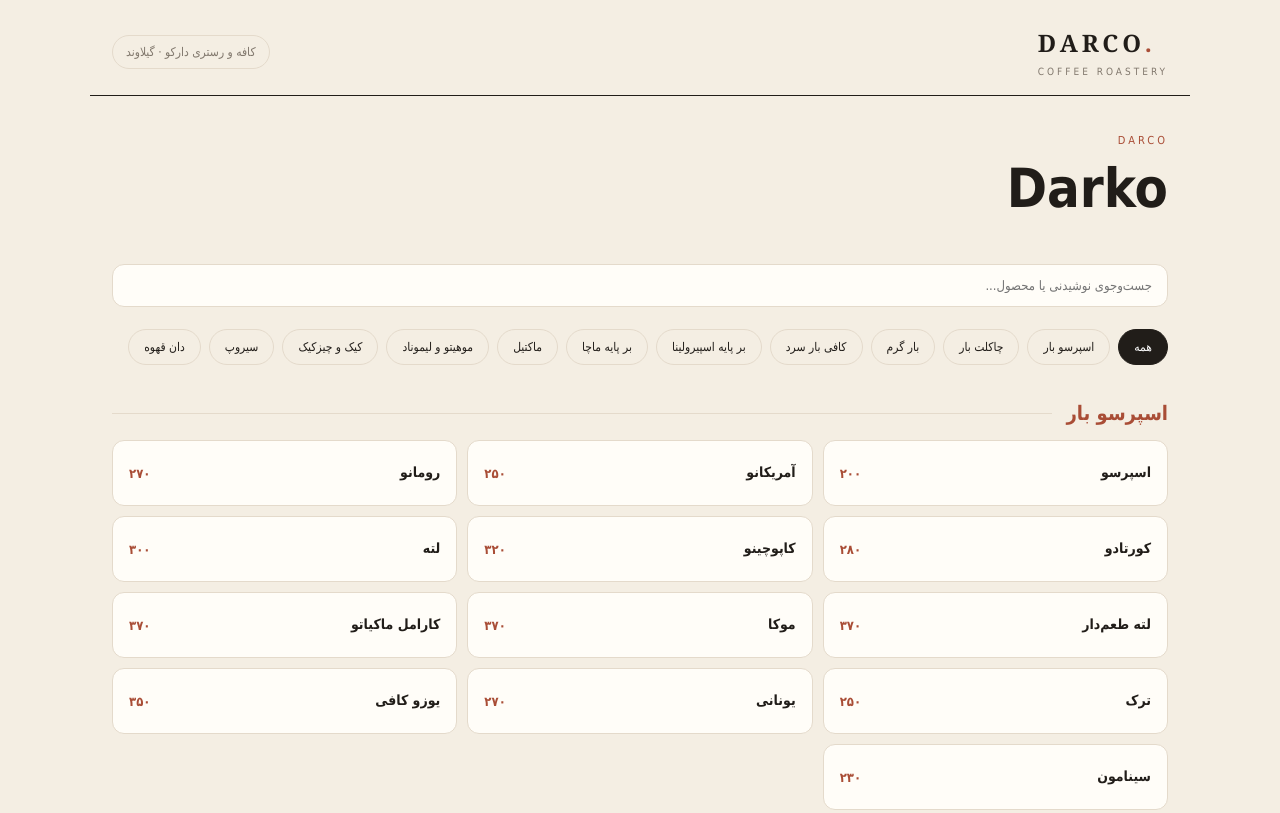
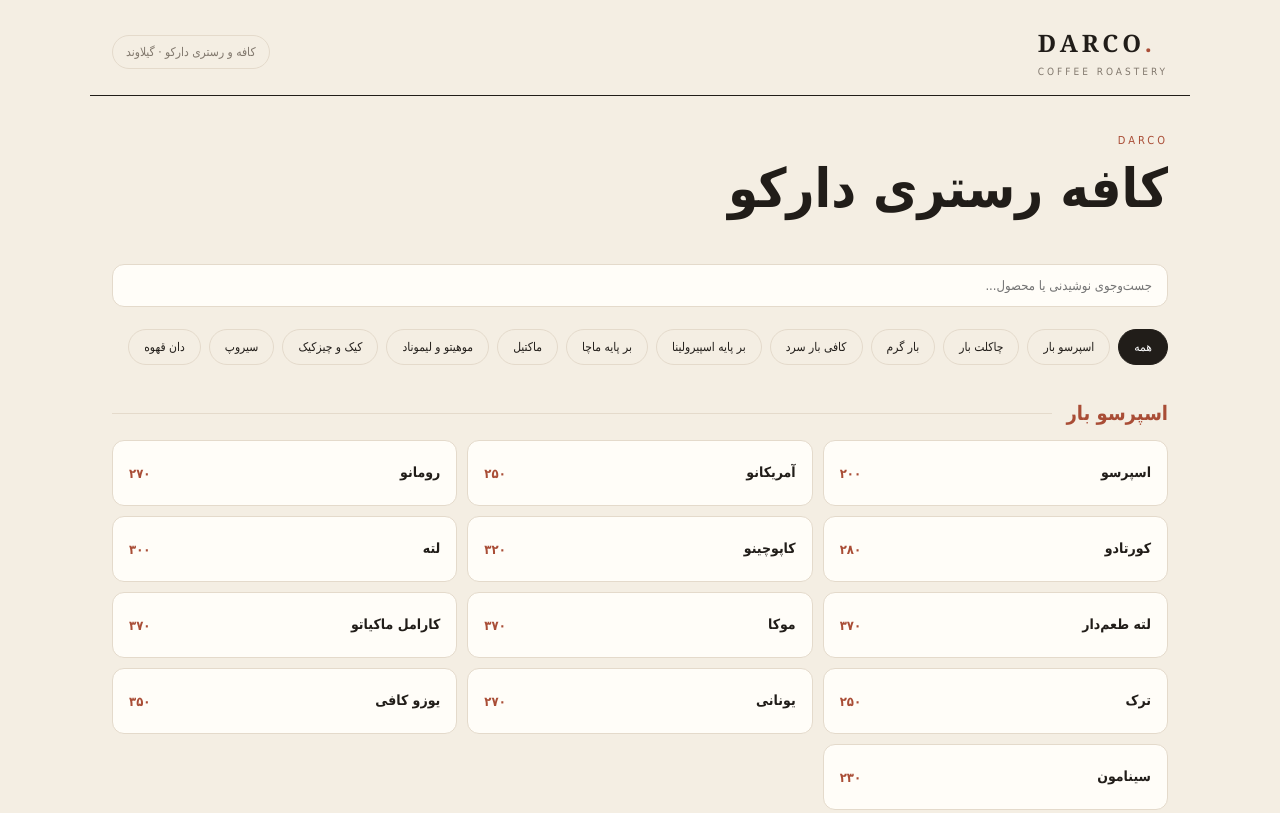
Before and after one commit to sajjaallahdad-dot/Darko-CRM., a plain HTML site: page index.html in a window 1280 px wide. Shown: the top 813 px of the page. Drawn offline with Linux system fonts and the light colour scheme.

Commit message:
Change menu heading to Cafe Roastery Darco

```diff
--- a/index.html
+++ b/index.html
@@ -27,7 +27,7 @@ main{max-width:1100px;margin:auto;padding:30px 22px 60px}.hero{padding:8px 0 26p
 <body>
 <header><div><div class="logo">DARCO<span>.</span></div><div class="sub">COFFEE ROASTERY</div></div><div class="header-note">کافه و رستری دارکو · گیلاوند</div></header>
 <main>
-<section class="hero"><div class="eyebrow">DARCO</div><h1>Darko</h1></section>
+<section class="hero"><div class="eyebrow">DARCO</div><h1>کافه رستری دارکو</h1></section>
 <div class="tools"><input class="search" id="search" type="search" placeholder="جست‌وجوی نوشیدنی یا محصول..." aria-label="جست‌وجو"></div>
 <nav class="categories" id="categories" aria-label="دسته‌بندی منو"></nav>
 <div id="menu"></div>
```
